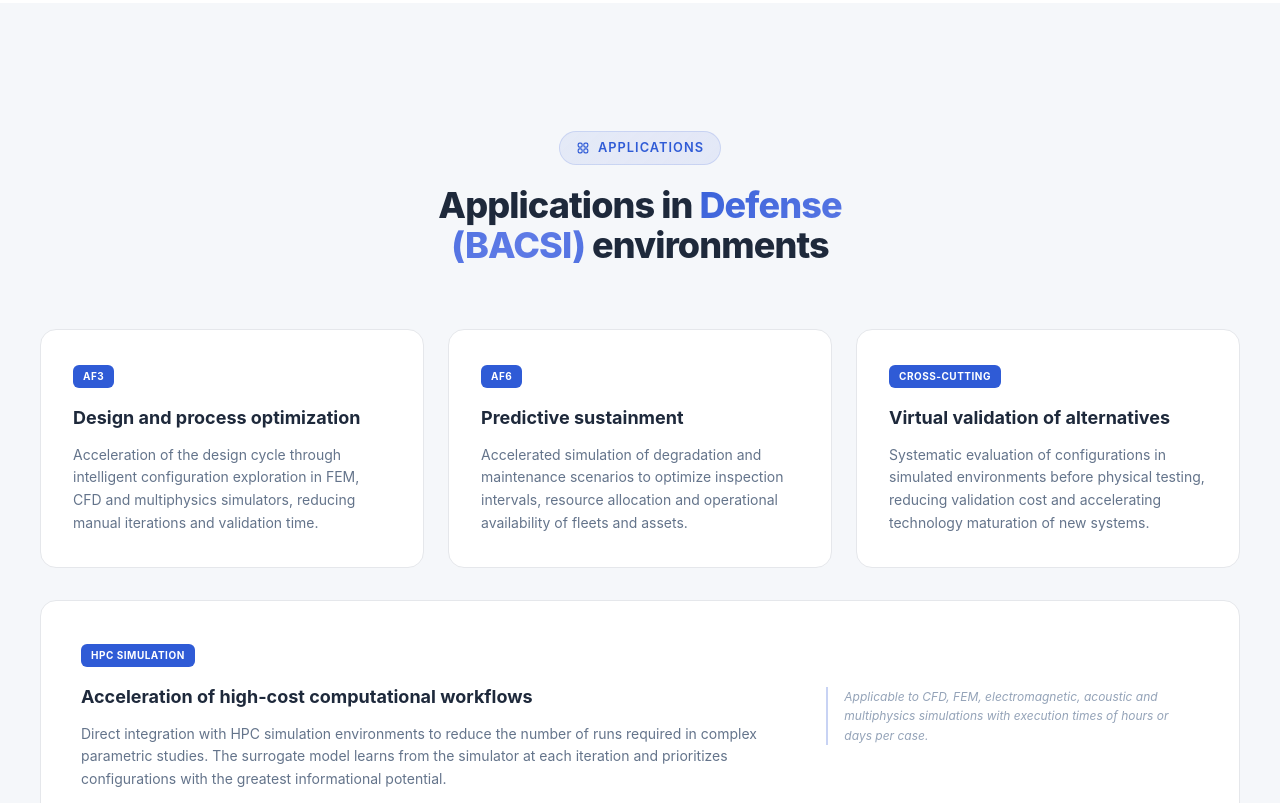
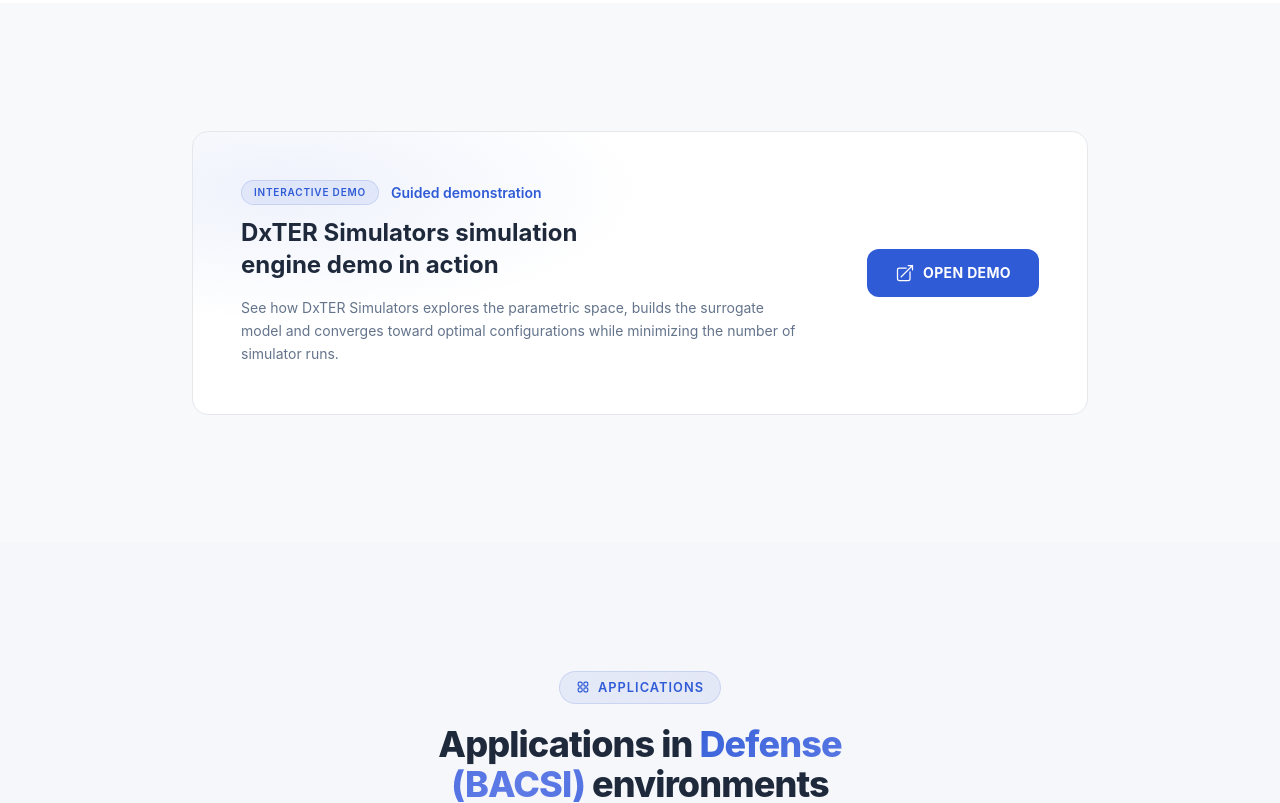
Before and after one commit to TheNextPangeaSL/thenextpangea, an Astro site: page /productos/dxter-simulators in a window 1280 px wide. Shown: the part 4301-5104 px from the top of the page. Built offline with nearby package versions, Linux system fonts and the light colour scheme; Astro itself is replaced by a stand-in of ours.

Commit message:
feature: added dxter sim demo

```diff
--- a/src/i18n/en.ts
+++ b/src/i18n/en.ts
@@ -661,6 +661,13 @@
   "dxtersim.defense.sim.title": "Acceleration of high-cost computational workflows",
   "dxtersim.defense.sim.desc": "Direct integration with HPC simulation environments to reduce the number of runs required in complex parametric studies. The surrogate model learns from the simulator at each iteration and prioritizes configurations with the greatest informational potential.",
   "dxtersim.defense.sim.note": "Applicable to CFD, FEM, electromagnetic, acoustic and multiphysics simulations with execution times of hours or days per case.",
+
+  // DxTER Simulators — Demo
+  "dxtersim.demo.label": "Interactive demo",
+  "dxtersim.demo.name": "Guided demonstration",
+  "dxtersim.demo.title": "DxTER Simulators simulation engine demo in action",
+  "dxtersim.demo.desc": "See how DxTER Simulators explores the parametric space, builds the surrogate model and converges toward optimal configurations while minimizing the number of simulator runs.",
+  "dxtersim.demo.cta": "Open demo",
 
   // DxTER Simulators — CTA
   "dxtersim.cta.title": 'Want to evaluate <span class="product-gradient-text">DxTER Simulators</span> for your use case?',
--- a/src/i18n/es.ts
+++ b/src/i18n/es.ts
@@ -704,6 +704,13 @@
   "dxtersim.defense.sim.title": "Aceleración de flujos de cálculo de alto coste computacional",
   "dxtersim.defense.sim.desc": "Integración directa con entornos de simulación HPC para reducir el número de ejecuciones necesarias en estudios paramétricos complejos. El modelo sustituto aprende del simulador en cada iteración y prioriza las configuraciones con mayor potencial informativo.",
   "dxtersim.defense.sim.note": "Aplicable a simulaciones CFD, FEM, electromagnéticas, acústicas y multifísicas con tiempos de ejecución de horas o días por caso.",
+
+  // DxTER Simulators — Demo
+  "dxtersim.demo.label": "Demo interactiva",
+  "dxtersim.demo.name": "Demostración guiada",
+  "dxtersim.demo.title": "Demostración del motor de simulación DxTER Simulators en acción",
+  "dxtersim.demo.desc": "Visualiza cómo DxTER Simulators explora el espacio paramétrico, construye el modelo sustituto y converge hacia configuraciones óptimas minimizando el número de ejecuciones del simulador.",
+  "dxtersim.demo.cta": "Abrir demo",
 
   // DxTER Simulators — CTA
   "dxtersim.cta.title": '¿Quieres evaluar <span class="product-gradient-text">DxTER Simulators</span> en tu caso de uso?',
--- a/src/pages/productos/dxter-simulators.astro
+++ b/src/pages/productos/dxter-simulators.astro
@@ -341,6 +341,33 @@
       </div>
     </section>
 
+    <!-- ════════════════ DEMO INTERACTIVA ════════════════ -->
+    <section class="relative py-24 sm:py-32 bg-[#f8f9fb] overflow-hidden" id="demo-dxtersim">
+      <div class="max-w-7xl mx-auto px-6 sm:px-10 relative z-10">
+        <div class="reveal max-w-4xl mx-auto product-card !p-8 md:!p-12 relative overflow-hidden">
+          <div class="absolute inset-0 pointer-events-none" style={`background: radial-gradient(600px 220px at 10% 20%, ${ACCENT}14 0%, transparent 60%);`}></div>
+          <div class="relative flex flex-col md:flex-row items-center gap-8">
+            <div class="flex-1">
+              <div class="flex items-center gap-3 mb-3">
+                <span class="product-section-label !text-[10px] !py-1 !px-3"><span data-i18n="dxtersim.demo.label">Demo interactiva</span></span>
+                <span class="text-sm font-semibold" style={`color: ${ACCENT};`}><span data-i18n="dxtersim.demo.name">Demostración guiada</span></span>
+              </div>
+              <h3 class="text-xl md:text-2xl font-bold text-slate-800 mb-4" data-i18n="dxtersim.demo.title">
+                Demostración del motor de simulación DxTER Simulators en acción
+              </h3>
+              <p class="text-sm text-slate-500 leading-relaxed" data-i18n="dxtersim.demo.desc">Visualiza cómo DxTER Simulators explora el espacio paramétrico, construye el modelo sustituto y converge hacia configuraciones óptimas minimizando el número de ejecuciones del simulador.</p>
+            </div>
+            <div class="flex-shrink-0">
+              <a href="https://thenextpangeasl.github.io/DxterSimulatorEngineDemo/" target="_blank" rel="noopener noreferrer" class="btn-product !font-bold !text-sm !tracking-wide !uppercase">
+                <svg class="w-5 h-5" fill="none" viewBox="0 0 24 24" stroke="currentColor" stroke-width="1.5"><path stroke-linecap="round" stroke-linejoin="round" d="M13.5 6H5.25A2.25 2.25 0 0 0 3 8.25v10.5A2.25 2.25 0 0 0 5.25 21h10.5A2.25 2.25 0 0 0 18 18.75V10.5m-10.5 6L21 3m0 0h-5.25M21 3v5.25" /></svg>
+                <span data-i18n="dxtersim.demo.cta">Abrir demo</span>
+              </a>
+            </div>
+          </div>
+        </div>
+      </div>
+    </section>
+
     <!-- ════════════════ DEFENSA (BACSI) ════════════════ -->
     <BacsiApplications
       accent={ACCENT}
```
